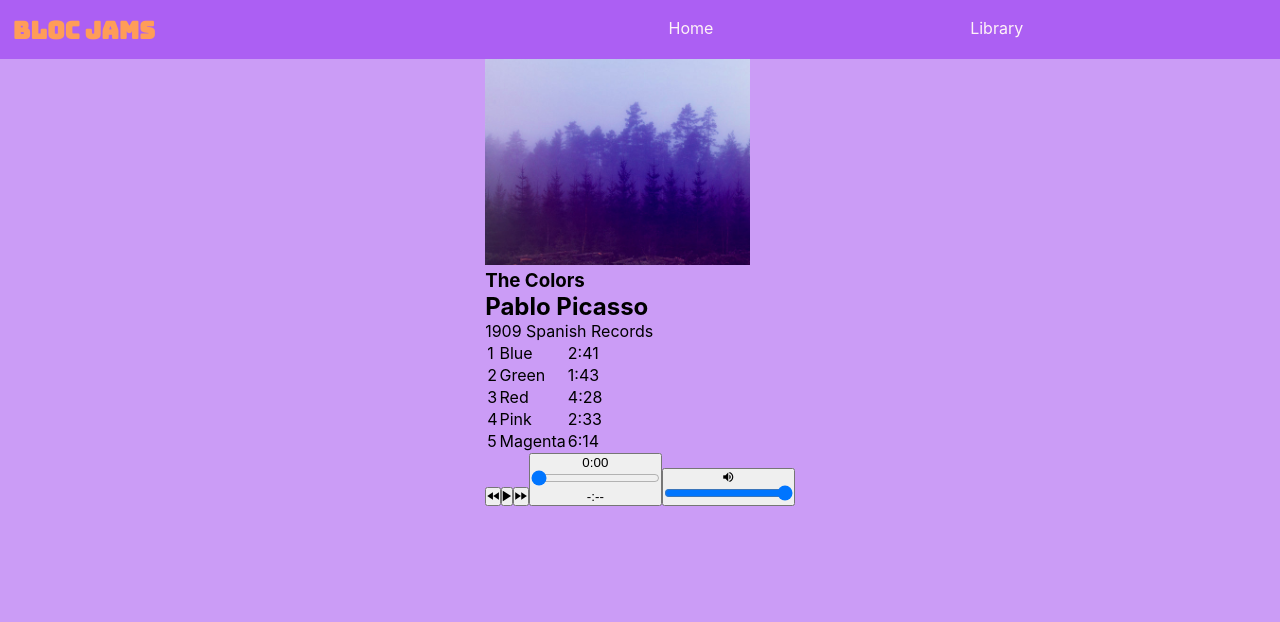
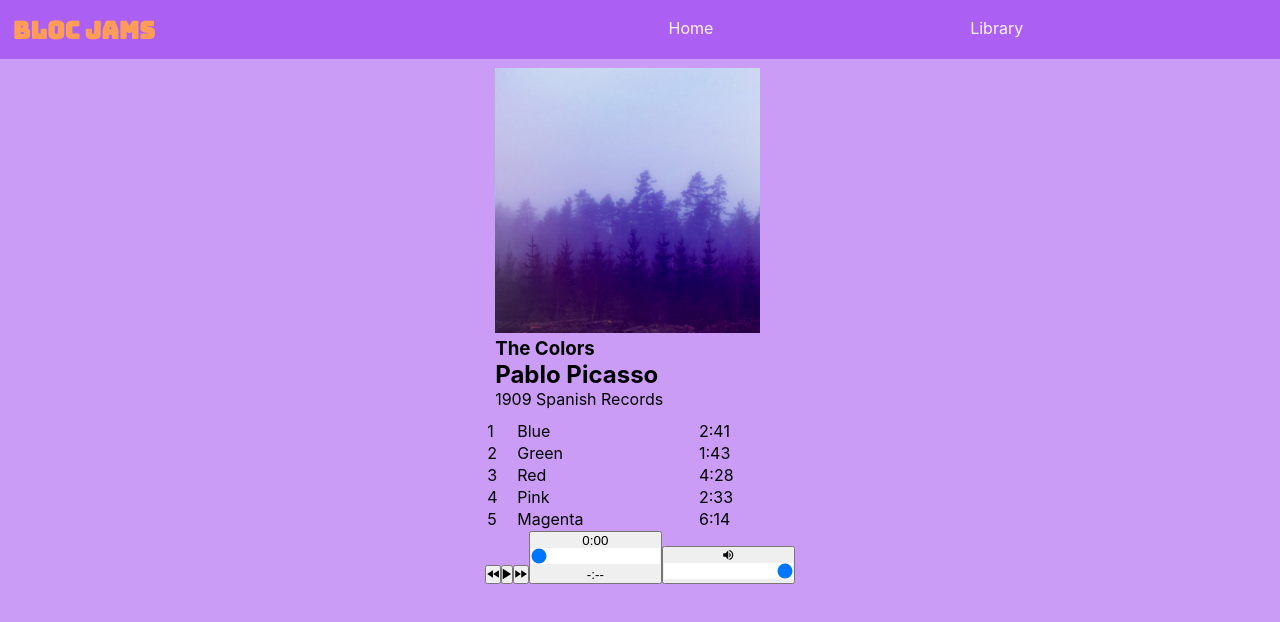
Before and after one commit to keolasin/bloc-jams-react, a React (Create React App) app: page /album/the-colors in a window 1280 px wide. Shown: the top 622 px of the page. Built offline with nearby package versions, Linux system fonts and the light colour scheme.

Commit message:
styling wip

```diff
--- a/src/App.css
+++ b/src/App.css
@@ -180,3 +180,35 @@ img {
   font-size: 0.8em;
   text-shadow: 1px 1px 1px #191919;
 }
+
+/* album component styling */
+.album {
+  display: flex;
+  flex-direction: column;
+  margin-top: 58px;
+}
+
+#album-info {
+  margin: 10px;
+}
+
+/* PlayerBar */
+#buttons {
+  border: none;
+  color: white;
+}
+#previous {
+
+}
+
+#play-pause{
+
+}
+
+#next {
+
+}
+
+.seek-bar {
+  appearance: none;
+}
```
